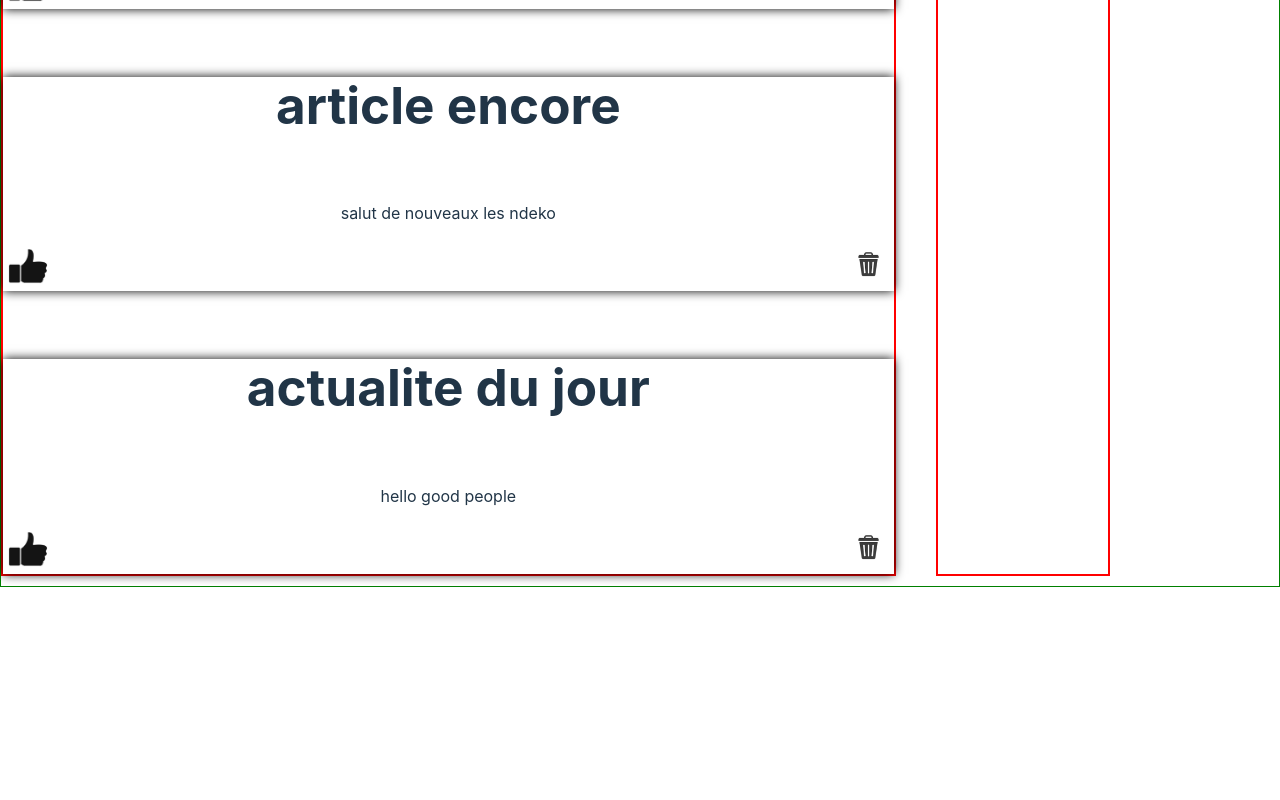
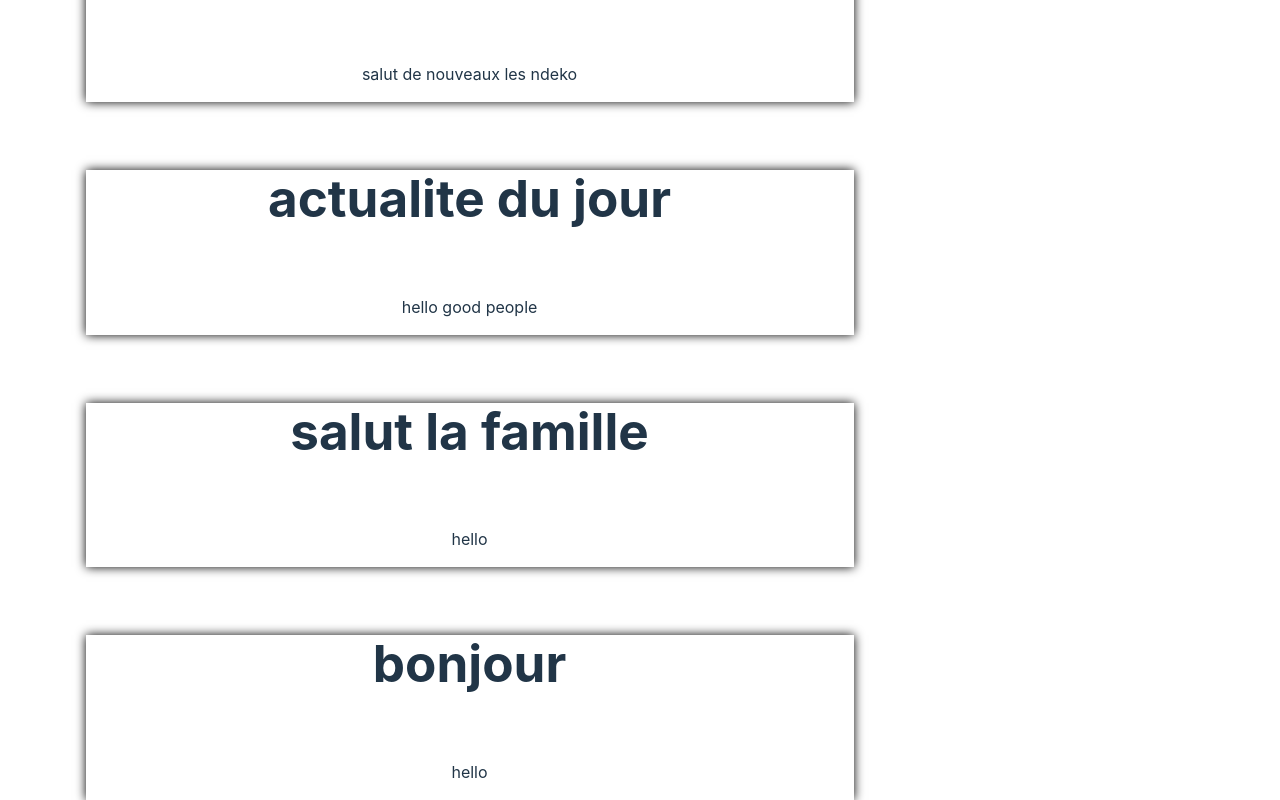
Before and after one commit to eray-mutabesha/redux-project, a React (Vite) app: page / in a window 1280 px wide. Shown: the part 1168-1968 px from the top of the page. Before the commit the page ends 1755 px from the top, so only its background shows below. Built offline with nearby package versions, Linux system fonts and the light colour scheme; data requests are answered from the project's data file.

Commit message:
last one

```diff
--- a/db.json
+++ b/db.json
@@ -27,6 +27,18 @@
       "titre": "actualite du jour",
       "post": "hello good people",
       "likes": 0
+    },
+    {
+      "id": "b18b",
+      "titre": "salut la famille",
+      "post": "hello",
+      "likes": 0
+    },
+    {
+      "id": "0111",
+      "titre": "bonjour",
+      "post": "hello",
+      "likes": 0
     }
   ],
   "user": [
--- a/src/App.css
+++ b/src/App.css
@@ -8,7 +8,6 @@ form input,form textarea{
     margin: 10px;
     outline: none;
     border: 2px solid rgba(0, 0, 0, 0.315);
-    /* border: none; */
 }
 form input{
     padding: 5px;
@@ -40,12 +39,18 @@ form input{
     height: 100px;
 }
 .elements{
-    border: 1px solid green;
-    display: grid;
-    grid-template-columns: 70% 20%;
+
+    display: flex;
+    justify-content: center;
+
+}
+.post_section{
+ width: 60%;
+}
+.autheur_section{
 
 }
 .elements section{
-   border: 2px solid red ;
-   margin: 10px auto;
+  margin-left: auto;
+  margin-right: auto;
 }
--- a/src/App.jsx
+++ b/src/App.jsx
@@ -19,13 +19,13 @@ function App() {
        <Form/>
       <section className='all_sections'>
         <section className='elements'>
-          <section>{!isEmpty(posts)&&posts.map((post, index)=>(
+          <section className='post_section'>{!isEmpty(posts)&&posts.map((post, index)=>(
 
-        <Post post={post} key={index}/>
+            <Post post={post} key={index}/>
 
          ))}
          </section>
-        <section>
+        <section className='autheur_section'>
 
         <Autheur user={users} />
 
--- a/src/components/Post.jsx
+++ b/src/components/Post.jsx
@@ -10,8 +10,8 @@ const Post=({post})=> {
     <p>{post.post}</p>
 
     <div className='like_and_delete_images_div'>
-     <img src="public\images\black_like.png" alt="likeImage" />
-     <img src="public\images\deleteimage.png" alt="likeImage" />
+     {/* <img src="public\images\black_like.png" alt="likeImage" />
+     <img src="public\images\deleteimage.png" alt="likeImage" /> */}
     </div>
     </div>
 
```
